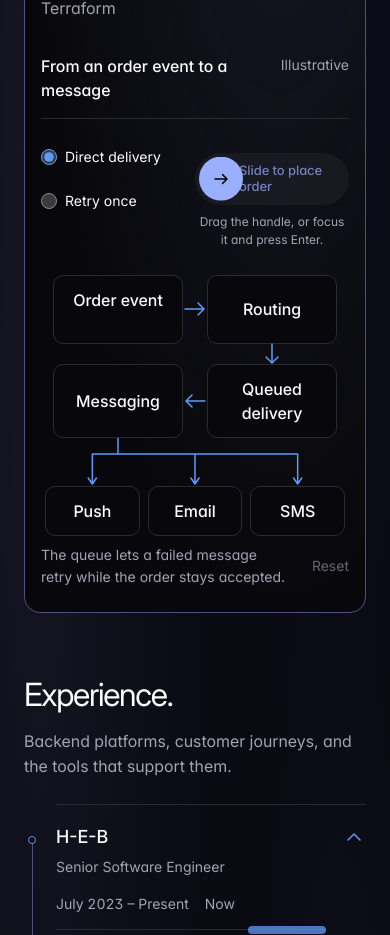
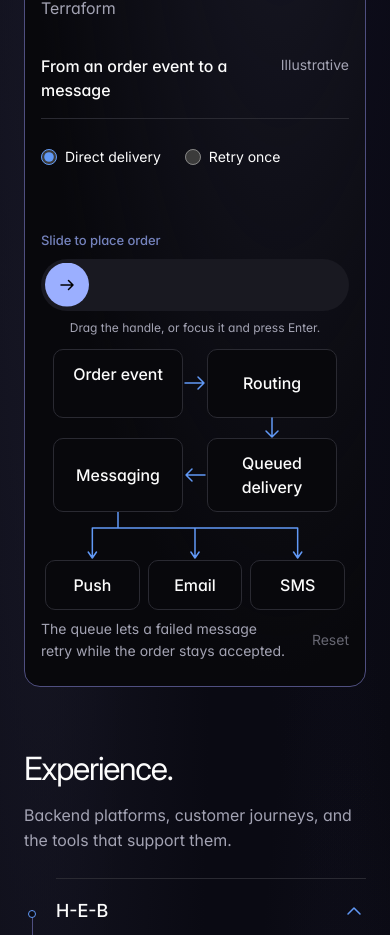
Before and after one commit to brandonjurado/brandonjurado.github.io, a React (Vite) app: page / in a window 390 px wide. Shown: the part 3100-4035 px from the top of the page. Built offline with nearby package versions, Linux system fonts and the light colour scheme.

Commit message:
fix(demo): widen mobile slider

```diff
--- a/src/features/systems/NotificationDemo.tsx
+++ b/src/features/systems/NotificationDemo.tsx
@@ -60,7 +60,7 @@ export default function NotificationDemo({active}: {active: boolean}) {
   useEffect(() => {
     const target = control.current;
     if (!target) return;
-    const resize = () => setWidth(Math.min(280, target.clientWidth));
+    const resize = () => setWidth(target.clientWidth);
     resize();
     const observer = new ResizeObserver(resize);
     observer.observe(target);
--- a/src/features/systems/SelectedSystems.scss
+++ b/src/features/systems/SelectedSystems.scss
@@ -696,32 +696,35 @@ html:not(.js) {
 
 @media (max-width: 600px) {
   .notification-demo-controls {
+    grid-template-columns: minmax(0, 1fr);
     gap: 12px;
   }
 
   .notification-demo-scenarios {
-    flex-direction: column;
-    align-items: flex-start;
-    gap: 0;
-    min-height: 88px;
+    min-height: 44px;
   }
 
   .notification-demo-place {
-    margin-top: 18px;
+    padding-top: 28px;
+
+    .slide-commit__track {
+      touch-action: pan-y;
+    }
 
     .slide-commit__label {
-      box-sizing: border-box;
-      padding-inline: 44px 8px;
+      inset: auto 0 calc(100% + 8px);
+      min-height: 20px;
+      place-items: start;
     }
 
     .slide-commit__text {
-      line-height: 1.2;
+      line-height: 1.4;
       white-space: normal;
     }
+  }
 
-    .slide-commit[data-phase="pending"] .slide-commit__label {
-      padding-inline: 8px 48px;
-    }
+  .notification-demo-placeholder .notification-demo-loading {
+    width: 100%;
   }
 
   .notification-demo-flow .system-linear-flow {
```
Also changed, not shown: tests/notifications-browser.mjs (+37 -13 lines).
